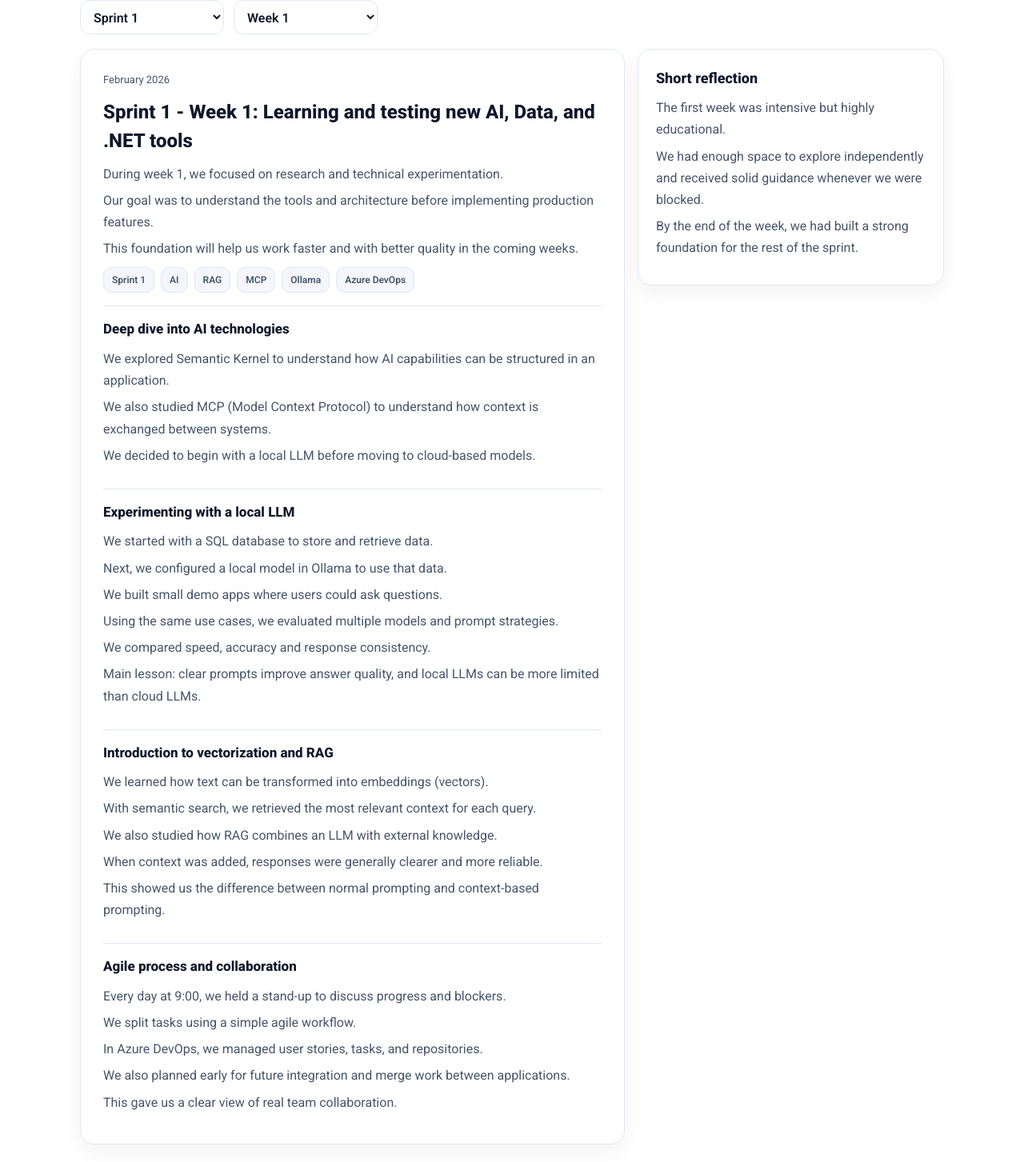
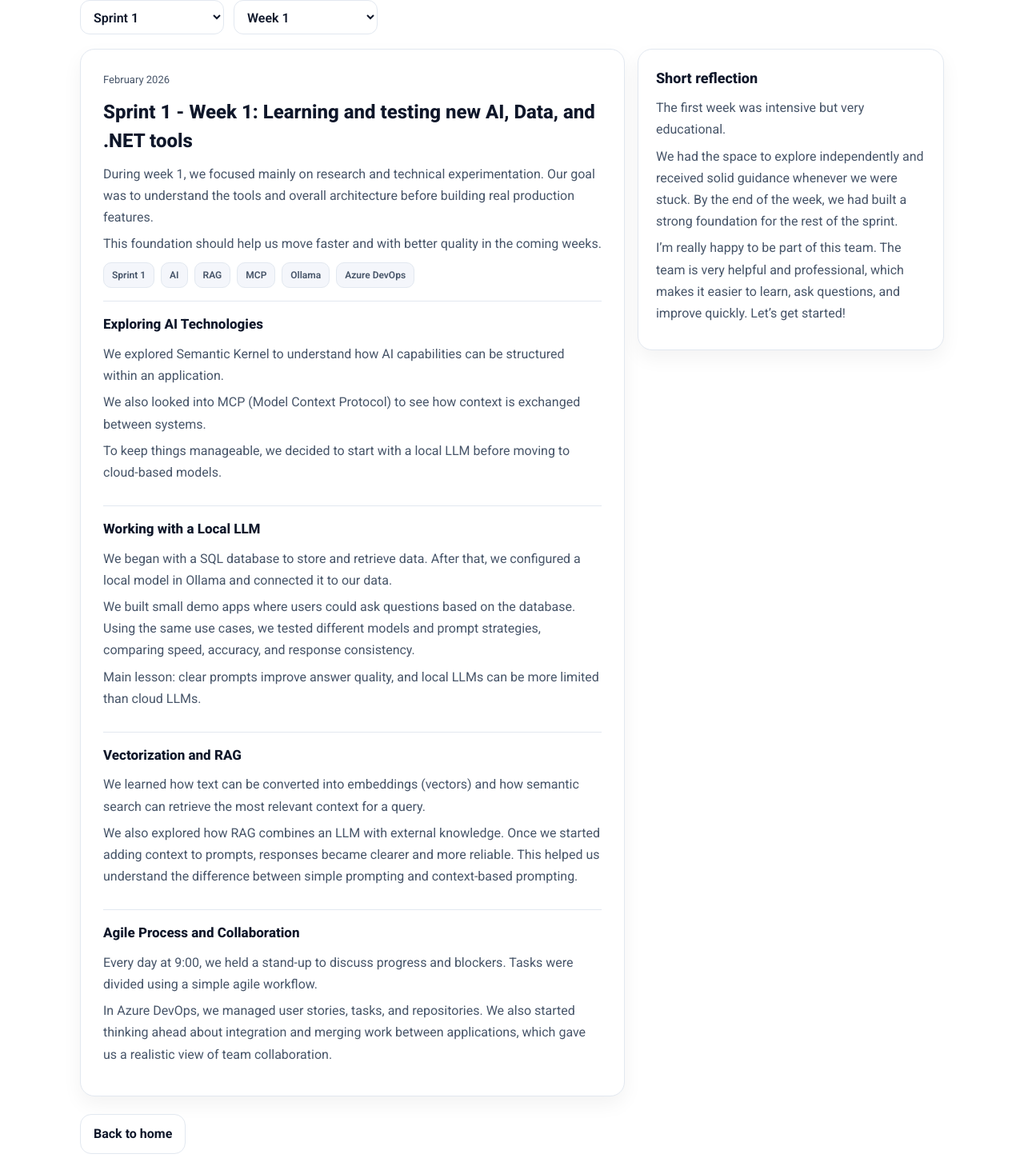
Before and after one commit to BelhajOuail/Portfolio, a Next.js app: page /blog in a window 1280 px wide. Shown: the part 319-1772 px from the top of the page at 80% size. Built offline with nearby package versions, Linux system fonts and the light colour scheme.

Commit message:
Blog text updated to blog format

```diff
--- a/src/pages/blog/index.tsx
+++ b/src/pages/blog/index.tsx
@@ -33,89 +33,76 @@ const sprints: Sprint[] = [
         title: 'Sprint 1 - Week 1: Learning and testing new AI, Data, and .NET tools',
         date: 'February 2026',
         introPoints: [
-          'During week 1, we focused on research and technical experimentation.',
-          'Our goal was to understand the tools and architecture before implementing production features.',
-          'This foundation will help us work faster and with better quality in the coming weeks.',
+          'During week 1, we focused mainly on research and technical experimentation. Our goal was to understand the tools and overall architecture before building real production features.',
+           'This foundation should help us move faster and with better quality in the coming weeks.',
         ],
         tags: ['Sprint 1', 'AI', 'RAG', 'MCP', 'Ollama', 'Azure DevOps'],
         sections: [
           {
-            title: 'Deep dive into AI technologies',
+            title: 'Exploring AI Technologies',
             points: [
-              'We explored Semantic Kernel to understand how AI capabilities can be structured in an application.',
-              'We also studied MCP (Model Context Protocol) to understand how context is exchanged between systems.',
-              'We decided to begin with a local LLM before moving to cloud-based models.',
+              'We explored Semantic Kernel to understand how AI capabilities can be structured within an application.',
+              'We also looked into MCP (Model Context Protocol) to see how context is exchanged between systems.',
+              'To keep things manageable, we decided to start with a local LLM before moving to cloud-based models.',
             ],
           },
           {
-            title: 'Experimenting with a local LLM',
+            title: 'Working with a Local LLM',
             points: [
-              'We started with a SQL database to store and retrieve data.',
-              'Next, we configured a local model in Ollama to use that data.',
-              'We built small demo apps where users could ask questions.',
-              'Using the same use cases, we evaluated multiple models and prompt strategies.',
-              'We compared speed, accuracy and response consistency.',
+              'We began with a SQL database to store and retrieve data. After that, we configured a local model in Ollama and connected it to our data.',
+              'We built small demo apps where users could ask questions based on the database. Using the same use cases, we tested different models and prompt strategies, comparing speed, accuracy, and response consistency.',
               'Main lesson: clear prompts improve answer quality, and local LLMs can be more limited than cloud LLMs.',
             ],
           },
           {
-            title: 'Introduction to vectorization and RAG',
+            title: 'Vectorization and RAG',
             points: [
-              'We learned how text can be transformed into embeddings (vectors).',
-              'With semantic search, we retrieved the most relevant context for each query.',
-              'We also studied how RAG combines an LLM with external knowledge.',
-              'When context was added, responses were generally clearer and more reliable.',
-              'This showed us the difference between normal prompting and context-based prompting.',
+              'We learned how text can be converted into embeddings (vectors) and how semantic search can retrieve the most relevant context for a query.',
+              'We also explored how RAG combines an LLM with external knowledge. Once we started adding context to prompts, responses became clearer and more reliable. This helped us understand the difference between simple prompting and context-based prompting.',
             ],
           },
           {
-            title: 'Agile process and collaboration',
+            title: 'Agile Process and Collaboration',
             points: [
-              'Every day at 9:00, we held a stand-up to discuss progress and blockers.',
-              'We split tasks using a simple agile workflow.',
-              'In Azure DevOps, we managed user stories, tasks, and repositories.',
-              'We also planned early for future integration and merge work between applications.',
-              'This gave us a clear view of real team collaboration.',
+              'Every day at 9:00, we held a stand-up to discuss progress and blockers. Tasks were divided using a simple agile workflow.',
+              'In Azure DevOps, we managed user stories, tasks, and repositories. We also started thinking ahead about integration and merging work between applications, which gave us a realistic view of team collaboration.',
             ],
           },
         ],
         reflectionTitle: 'Short reflection',
         reflectionPoints: [
-          'The first week was intensive but highly educational.',
-          'We had enough space to explore independently and received solid guidance whenever we were blocked.',
-          'By the end of the week, we had built a strong foundation for the rest of the sprint.',
+          'The first week was intensive but very educational.',
+          'We had the space to explore independently and received solid guidance whenever we were stuck. By the end of the week, we had built a strong foundation for the rest of the sprint.',
+          'I’m really happy to be part of this team. The team is very helpful and professional, which makes it easier to learn, ask questions, and improve quickly. Let’s get started!'
         ],
       },
       {
         week: 2,
-        title: 'Sprint 1 - Week 2: Implementation and first integrations',
+        title: 'Sprint 1 - Week 2: Implementation and First Integrations',
         date: 'February 2026',
         introPoints: [
-          'In week 2, we shifted from research to implementation.',
-          'Step by step, we turned our demo apps into functional components.',
-          'After the research phase, our objective was to deliver two working applications.',
+          'In week 2, we moved from research into actual building. Step by step, we turned our demo apps into working components.',
+          'After finishing the research phase, our goal was simple: get two working basic applications up and running.',
         ],
         tags: ['Sprint 1', 'SQL', 'Vectorization', 'API', 'LLM', 'Unit Tests', 'Dapper'],
         sections: [
           {
-            title: 'Week 2 focus',
+            title: 'Week 2 Focus',
             points: [
-              'We improved our earlier demo apps and made them more stable.',
-              'We clarified how the frontend, backend, and AI workflow connect end-to-end.',
-              'We aligned on technical choices for the next sprint.',
+              'This week was mainly about improving the earlier demos and making them more stable. We also clarified how the frontend, backend, and AI workflow connect from end to end.',
+              'At the same time, we aligned on the technical choices that will guide the next sprint.'
             ],
           },
           {
-            title: 'Two apps after the research phase',
+            title: 'Two Applications',
             points: [
-              'After the research phase, we built two applications with different goals.',
-              'The first application used a traditional SQL database setup.',
-              'The second application used a vectorized SQL setup for semantic search.',
-              'This allowed us to compare standard querying with context-based retrieval.',
+              'We developed two applications with distinct goals:',
+              'The first application used a traditional SQL database setup. The second application used a vectorized SQL setup for semantic search.',
+              'This lets us compare classic querying with context-based retrieval.',
             ],
           },
           {
-            title: 'What we implemented concretely',
+            title: 'What We Actually Built',
             points: [
               'For the first application, we created a stable SQL connection for the chat workflow.',
               'We provided the LLM with table and column context so it could generate better SQL queries.',
@@ -129,8 +116,9 @@ const sprints: Sprint[] = [
         ],
         reflectionTitle: 'Short reflection',
         reflectionPoints: [
-          'We moved from loose demo apps to practical building blocks.',
-          'The architecture is now much clearer than it was in week 1.',
+          'This week, we moved from demo experiments to solid building blocks, and the architecture is much clearer than in week 1.',
+          'We did struggle with setting up unit testing. Our pipeline required at least 80% code coverage, which was harder than expected. It took extra time, but it pushed us to structure the code better and improve overall quality.',
+          'I managed to complete my tasks for this sprint and built the full API, connecting the database and chat workflow end-to-end. Sprint 1 succesfull!'
         ],
       },
     ],
```
